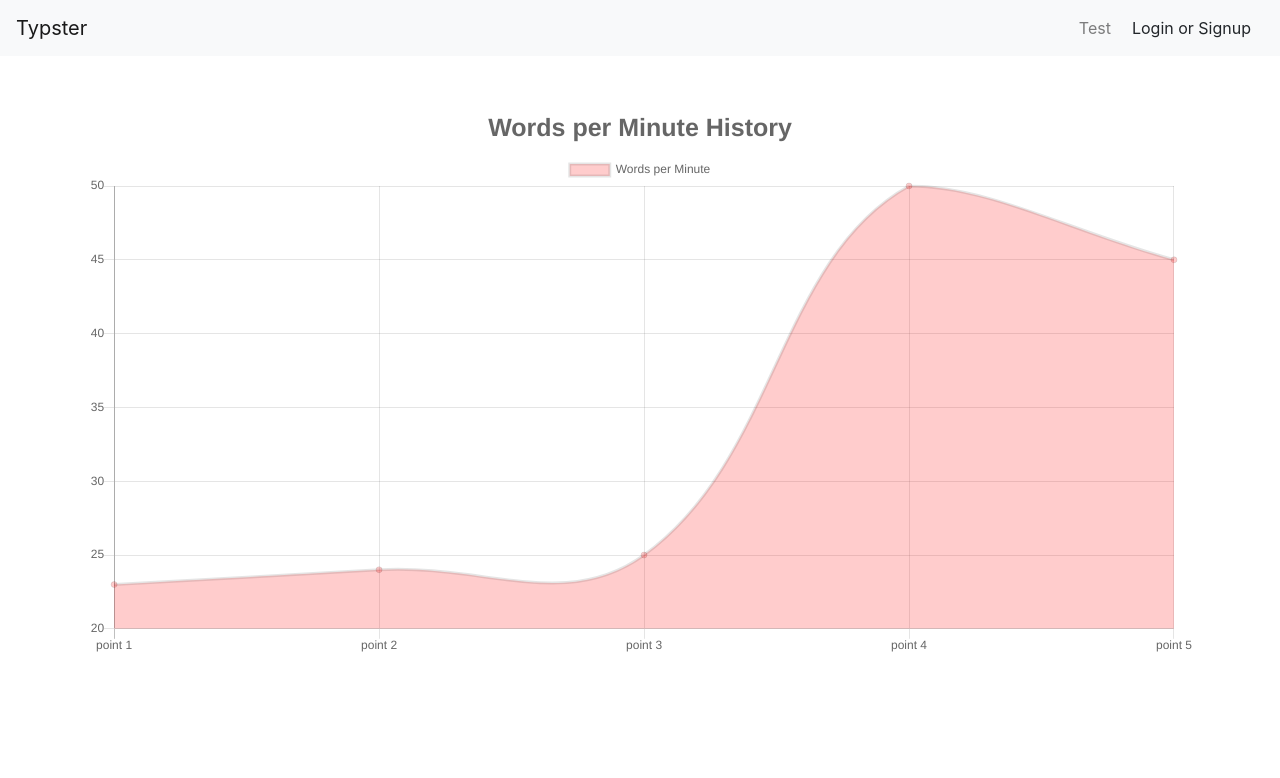
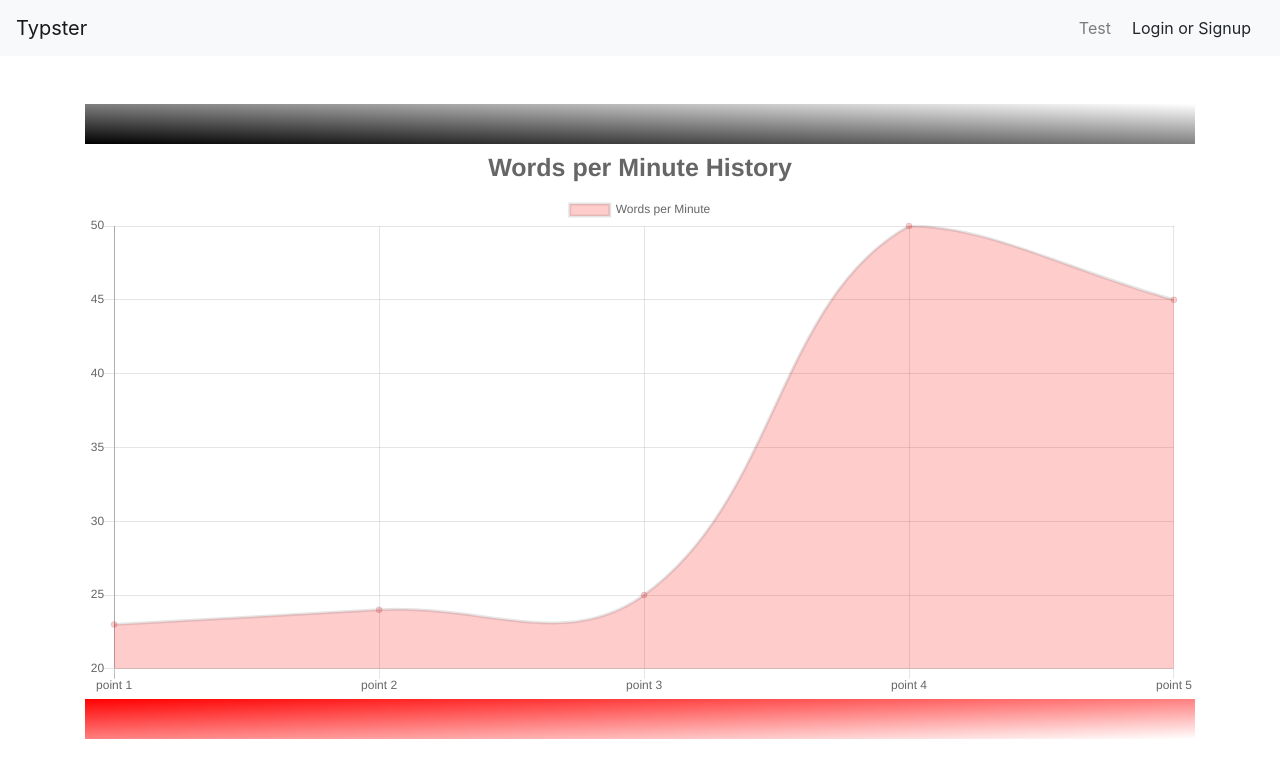
Before and after one commit to dannyhoover/Typester, a React (Create React App) app in the folder client/: page / in a window 1280 px wide. Shown: the top 778 px of the page. Built offline with nearby package versions, Linux system fonts and the light colour scheme.

Commit message:
added gradient to styling

```diff
--- a/client/src/App.css
+++ b/client/src/App.css
@@ -77,7 +77,19 @@ input {
     margin: 3px;
     padding: 5px;
     display:inline-block;
-    width: 24%;
+    width: 32%;
+}
+
+.head-gradient {
+    width: 100%;
+    height: 40px;
+    background-image: linear-gradient(to top right, black, white);
+}
+
+.foot-gradient {
+    width: 100%;
+    height: 40px;
+    background-image: linear-gradient(to bottom right, red, white);
 }
 
 .wpm {
--- a/client/src/components/Chart/index.js
+++ b/client/src/components/Chart/index.js
@@ -4,6 +4,8 @@ import { Line } from "react-chartjs-2";
 function Chart(props) {
   console.log(props.data.chartData);
   return (
+    <div>
+      <div className="head-gradient"></div>
         <div className="chart">
           {props.data.chartData != undefined ? (
             <Line
@@ -23,6 +25,8 @@ function Chart(props) {
             <div>No results to display</div>
           )}
         </div>
+    <div className="foot-gradient"></div>
+    </div>
   );
 }
 
--- a/client/src/pages/TestPage/index.js
+++ b/client/src/pages/TestPage/index.js
@@ -83,6 +83,7 @@ until besought by Scrooge to tarry for a moment.`;
   return (
     <>
       <div className="container">
+        <div className="head-gradient"></div>
         <div className="heading">Simple Speed Typing</div>
         <div className="header bordered">
           <div className="wpm display-data">
@@ -126,6 +127,7 @@ until besought by Scrooge to tarry for a moment.`;
           ""
         )}
       </div>
+      <div className="foot-gradient"></div>
     </>
   );
 };
--- a/package.json
+++ b/package.json
@@ -22,7 +22,7 @@
   },
   "scripts": {
     "postinstall": "cd ./client && npm i",
-    "start": "node server.js",
+    "start": "npx if-env NODE_ENV=production && npm run start:prod || npm run start:dev",
     "start:prod": "node server.js",
     "start:dev": "npx npm-run-all -p start:dev:*",
     "start:dev:server": "npx nodemon",
```
Lines whose indentation alone changed are shown as unchanged.
